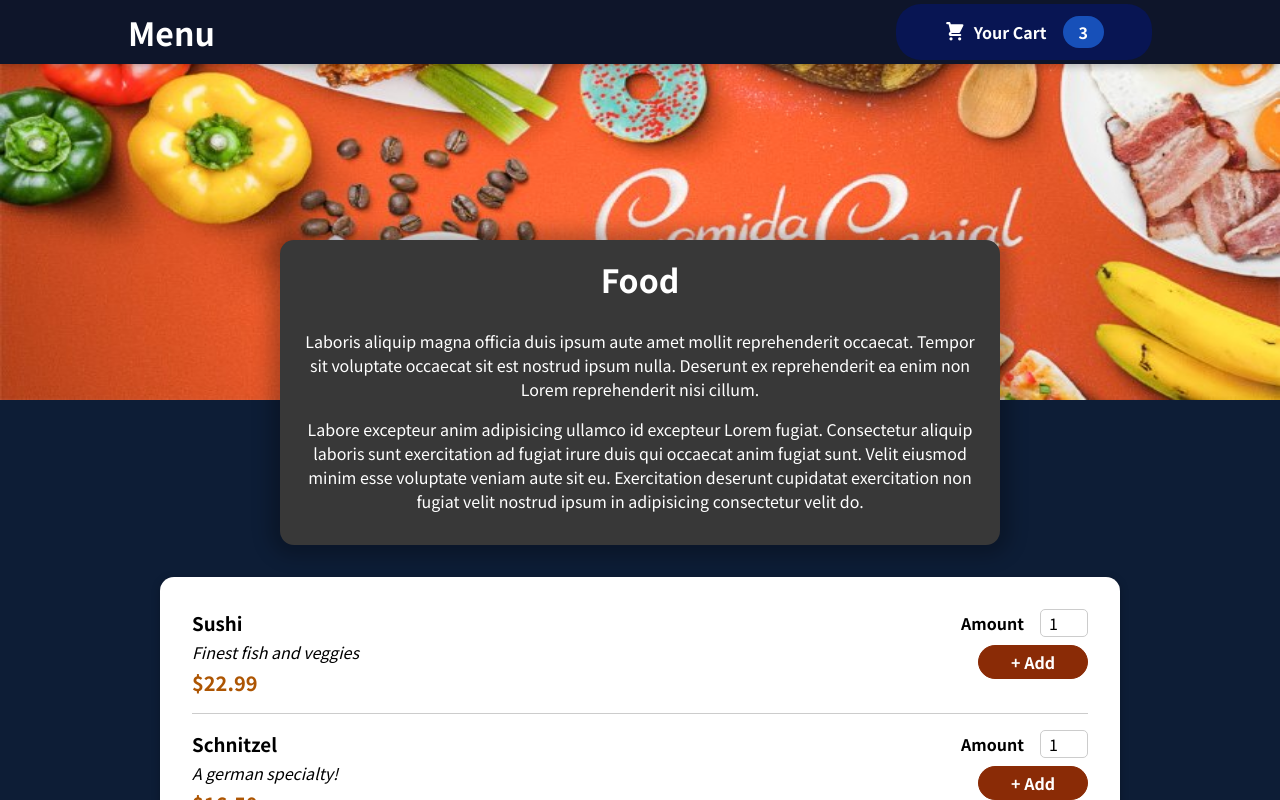
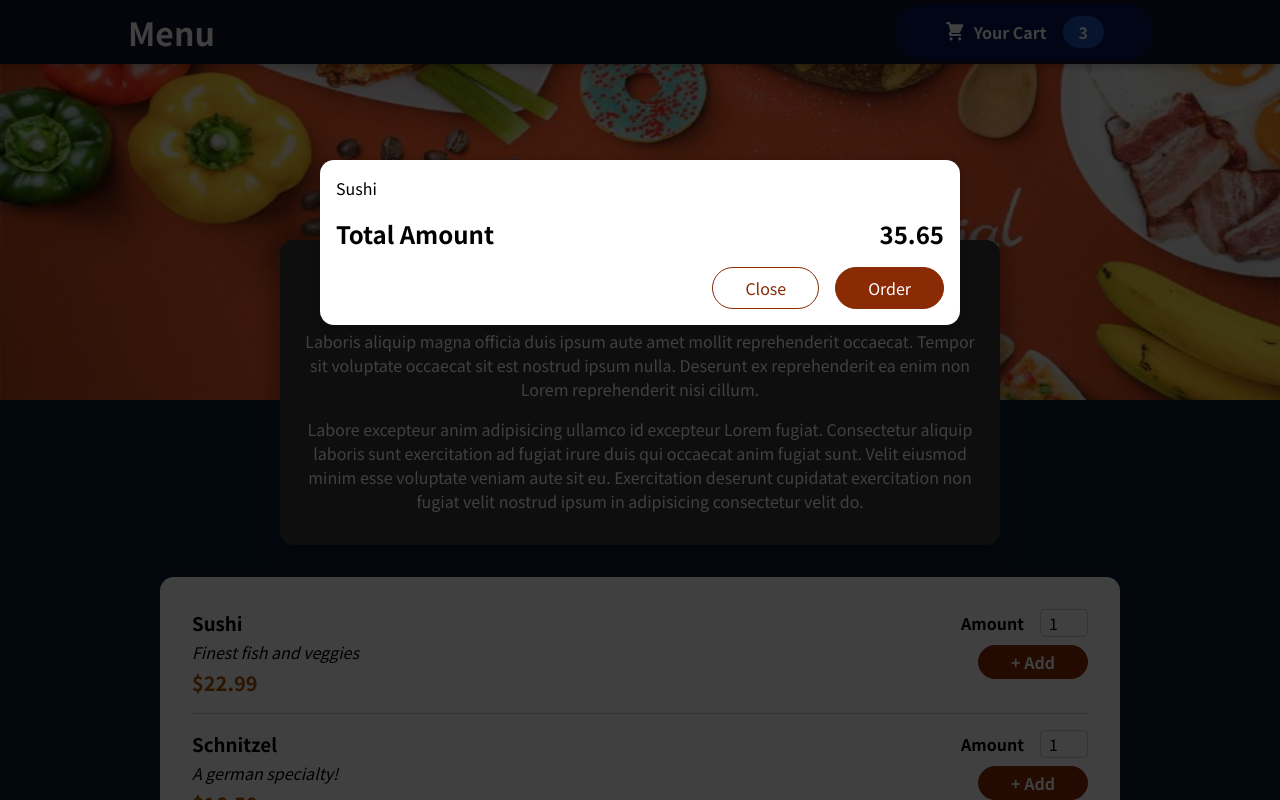
Before and after one commit to stevenotalvaro/food-app, a React (Create React App) app: page / in a window 1280 px wide. Shown: the top 800 px of the page. Built offline with nearby package versions, Linux system fonts and the light colour scheme.

Commit message:
Modal Implemented without funcionality

```diff
--- a/public/index.html
+++ b/public/index.html
@@ -28,6 +28,7 @@
   </head>
   <body>
     <noscript>You need to enable JavaScript to run this app.</noscript>
+    <div id="overlay"></div>
     <div id="root"></div>
     <!--
       This HTML file is a template.
--- a/src/App.js
+++ b/src/App.js
@@ -1,13 +1,14 @@
+import { Cart } from "./components/Cart/Cart";
 import { Header } from "./components/Layout/Header";
 import { Meals } from "./components/Meals/Meals";
 
 function App() {
   return (
     <>
+        <Cart />
         <Header />
         <main>
           <Meals />
-
         </main>
     </>
   );
--- /dev/null
+++ b/src/components/Cart/Cart.js
@@ -0,0 +1,22 @@
+import React from 'react'
+import { Modal } from '../UI/Modal'
+import classes from './Cart.module.css'
+export const Cart = () => {
+    const cartItems = [{id: 'c1', name: 'Sushi', amount: 2, price: 12.99}]
+
+    return (
+        <Modal>
+            <ul className={classes['cart-items']}>
+                {cartItems.map(item => <li>{item.name}</li>)}
+            </ul>
+            <div className={classes.total}>
+                <span>Total Amount</span>
+                <span>35.65</span>
+            </div>
+            <div className={classes.actions}>
+                <button className={classes['button--alt']}>Close</button>
+                <button className={classes.button}>Order</button>
+            </div>
+        </Modal>
+    )
+}
--- /dev/null
+++ b/src/components/Cart/Cart.module.css
@@ -0,0 +1,46 @@
+.cart-items {
+    list-style: none;
+    margin: 0;
+    padding: 0;
+    max-height: 20rem;
+    overflow: auto;
+  }
+
+  .total {
+    display: flex;
+    justify-content: space-between;
+    align-items: center;
+    font-weight: bold;
+    font-size: 1.5rem;
+    margin: 1rem 0;
+  }
+
+  .actions {
+    text-align: right;
+  }
+
+  .actions button {
+    font: inherit;
+    cursor: pointer;
+    background-color: transparent;
+    border: 1px solid #8a2b06;
+    padding: 0.5rem 2rem;
+    border-radius: 25px;
+    margin-left: 1rem;
+  }
+
+  .actions button:hover,
+  .actions button:active {
+    background-color: #5a1a01;
+    border-color: #5a1a01;
+    color: white;
+  }
+
+  .actions .button--alt {
+    color: #8a2b06;
+  }
+
+  .actions .button {
+    background-color: #8a2b06;
+    color: white;
+  }
--- /dev/null
+++ b/src/components/UI/Backdrop.js
@@ -0,0 +1,10 @@
+import React from 'react'
+import classes from './Modal.module.css'
+
+export const Backdrop = () => {
+    return (
+        <div className={classes.backdrop}>
+
+        </div>
+    )
+}
--- /dev/null
+++ b/src/components/UI/Modal.js
@@ -0,0 +1,17 @@
+import React from 'react'
+import ReactDOM from 'react-dom'
+
+import { Backdrop } from './Backdrop'
+import classes from './Modal.module.css'
+import { ModalOverlay } from './ModalOverlay'
+
+const portElement = document.getElementById('overlay')
+
+export const Modal = ({children}) => {
+    return (
+        <>
+            {ReactDOM.createPortal(<Backdrop />, portElement)}
+            {ReactDOM.createPortal(<ModalOverlay>{children}</ModalOverlay>, portElement)}
+        </>
+    )
+}
--- /dev/null
+++ b/src/components/UI/Modal.module.css
@@ -0,0 +1,40 @@
+.backdrop {
+    position: fixed;
+    top: 0;
+    left: 0;
+    width: 100%;
+    height: 100vh;
+    z-index: 20;
+    background-color: rgba(0, 0, 0, 0.75);
+  }
+
+  .modal {
+    position: fixed;
+    top: 20vh;
+    left: 5%;
+    width: 90%;
+    background-color: white;
+    padding: 1rem;
+    border-radius: 14px;
+    box-shadow: 0 2px 8px rgba(0, 0, 0, 0.25);
+    z-index: 30;
+    animation: slide-down 300ms ease-out forwards;
+  }
+
+  @media (min-width: 768px) {
+    .modal {
+      width: 40rem;
+      left: calc(50% - 20rem);
+    }
+  }
+
+  @keyframes slide-down {
+    from {
+      opacity: 0;
+      transform: translateY(-3rem);
+    }
+    to {
+      opacity: 1;
+      transform: translateY(0);
+    }
+  }
--- /dev/null
+++ b/src/components/UI/ModalOverlay.js
@@ -0,0 +1,10 @@
+import React from 'react'
+import classes from './Modal.module.css'
+
+export const ModalOverlay = ({children}) => {
+    return (
+        <div className={classes.modal}>
+            <div className={classes.content}>{children}</div>
+        </div>
+    )
+}
```
Also changed, not shown: 1 other file (tests, documents, lock files or other folders).
